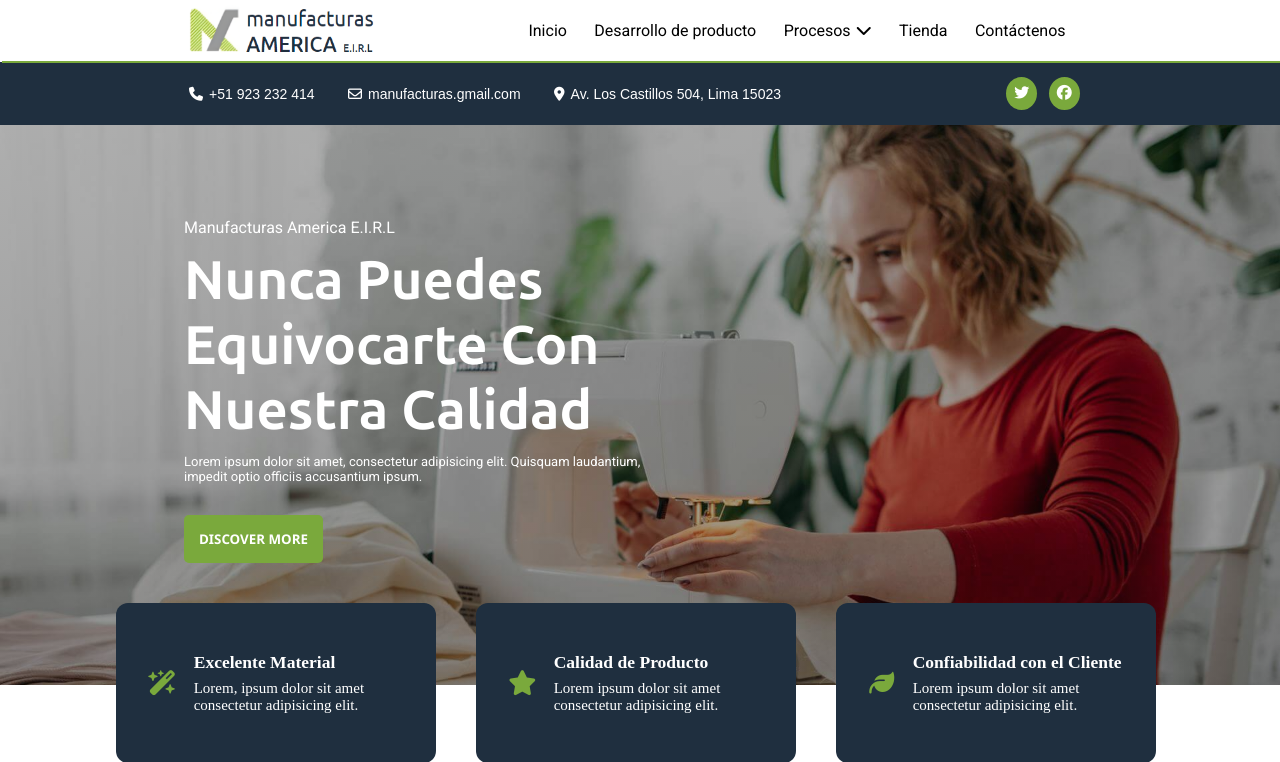
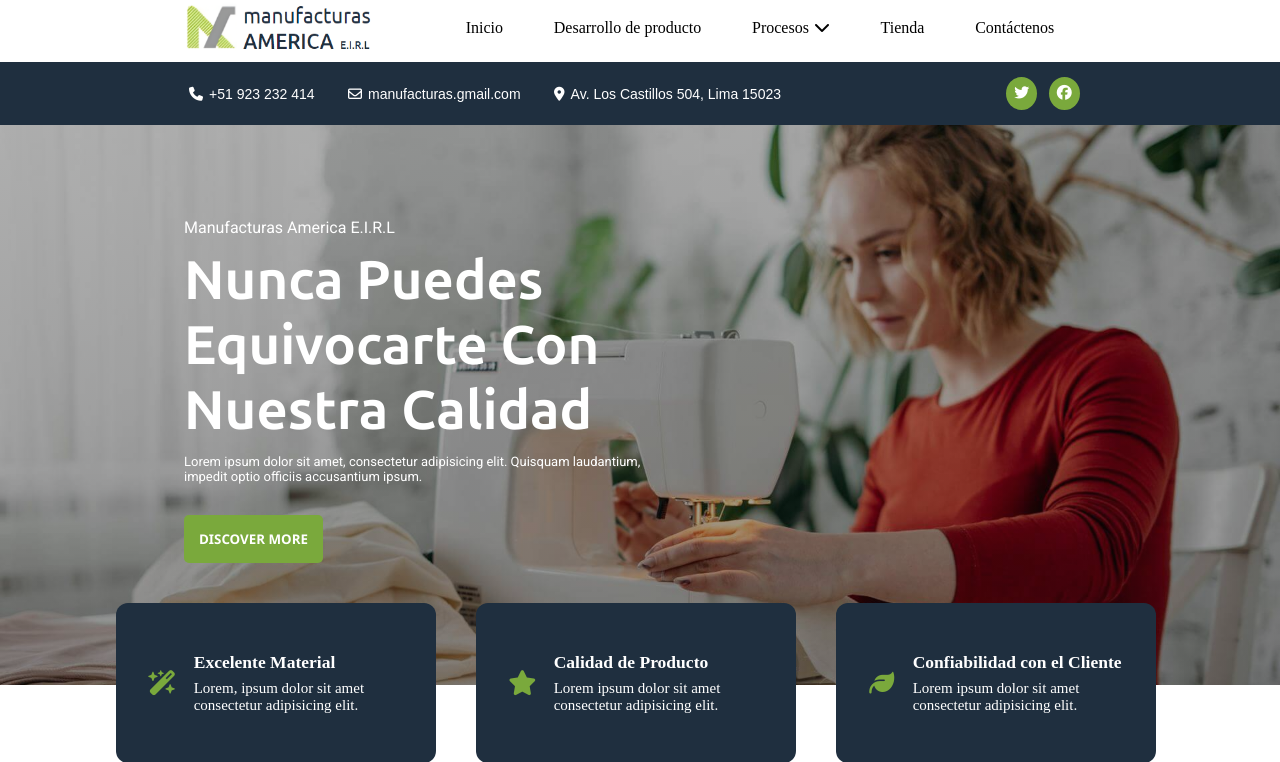
Before and after one commit to ThisWildLifef7/Manufacturas.github.io, a PHP site: page / in a window 1280 px wide. Shown: the top 762 px of the page. Run offline with PHP 8.4, Linux system fonts and the light colour scheme; some libraries are stand-ins or nearby versions.

Commit message:
Last changes 19-05

```diff
--- a/index.html
+++ b/index.html
@@ -1,5 +1,5 @@
 <!DOCTYPE html>
-<html lang="en">
+<html lang="es">
 <head>
     <meta charset="UTF-8">
     <meta name="viewport" content="width=device-width, initial-scale=1.0">
@@ -14,7 +14,7 @@
 </head>
 <body>
     <header class="header">
-        <div class="box-rigth">
+        <div class="box-right">
             <nav class="nav-right">
                 <figure class="card-logo">
                     <img class="img" src="./pics/logo.png" alt="logo">
@@ -143,7 +143,9 @@
                 <p></p>
             </div>
             <div class="box-areas">
-
+                <h2></h2>
+                <h1></h1>
+                <p></p>
             </div>
         </section>
     </main>
--- a/style.css
+++ b/style.css
@@ -10,9 +10,10 @@
     list-style: none;
 }
 
-/* html {
+html {
     font-size: 62.5;
-} */
+    scroll-behavior: smooth;
+}
 
 .header {
     display: grid;
@@ -20,7 +21,6 @@
 }
 /* Primer nav */
 .box-left {
-    /* border: 2px solid yellow; */
     width: 100%;
     padding: 10px;
     display: grid;
@@ -62,36 +62,50 @@
 }
 
 /* Segundo nav */
-.box-rigth {
+.box-right {
     width: 100%;
-    /* border: 2px solid black; */
+    height: 3.8em;
     position: fixed;
     top: 0;
     background-color: white;
     z-index: 5;
-    box-shadow: 2px 2px var(--main-two-color);
 }
 .nav-right {
     display: flex;
     margin: 0 auto;
     justify-content: space-between;
     width: 57rem;
-    padding: 3px;
 }
 
 .card-logo {
     width: 12rem;
 }
 .options-head {
-    width: 37rem;
+    width: 42rem;
     display: flex;
     justify-content: space-evenly;
     align-items: center;
-    font-family: "Roboto";
+    font-family: 'Poppins';
 }
 .options-head a {
     color: black;
+    position: relative;
+    padding: 0 9px;
+
+    transition: 0.3s;
 }
+.options-head a:after {
+    content: "";
+    position: absolute;
+    background-color: var(--main-two-color);
+    height: 3px;
+    width: 0;
+    left: 0;
+    bottom: -10px;
+
+    transition: 0.3s;
+}
+
 .fa-chevron-down {
     margin-left: 5px;
     transition: all 0.5s ease-out;
@@ -103,7 +117,6 @@
 
 /* Bloque main */
 .main {
-    /* border: 2px solid yellow; */
     display: grid;
     place-items: center;
 }
@@ -119,16 +132,13 @@
     height: 35em;
     display: grid;
     place-items: center;
-    /* border: 2px solid black; */
 }
 
 .one-box {
-    /* border: 2px solid red; */
     width: 57rem;
     position: relative;
 }
 .descrip-left {
-    /* border: 2px solid green; */
     width: 30rem;
     height: 18em;
     display: flex;
@@ -152,7 +162,6 @@
 }
 
 .descrip-right {
-    /* border: 2px solid blue; */
     width: 20rem;
     display: flex;
     justify-content: space-between;
@@ -177,7 +186,6 @@
     right: -100px;
     display: flex;
     justify-content: space-evenly;
-    /* border: 2px solid yellow; */
 }
 .card {
     width: 20em;
@@ -205,7 +213,6 @@
 
 /* second body */
 .two-part {
-    /* border: 2px solid black; */
     display: grid;
     place-items: center;
     width: 57em;
@@ -214,12 +221,10 @@
 .two-box {
     display: flex;
     height: 30rem;
-    /* border: 2px solid red; */
 }
 
 .card-preview {
     width: 50%;
-    /* border: 2px solid green; */
     display: flex;
     justify-content: center;
     align-items: center;
@@ -227,7 +232,6 @@
     position: relative;
 }
 .box {
-    /* border: 2px solid red; */
     position: absolute;
     border-radius: 10px;
     overflow: hidden;
@@ -254,7 +258,6 @@
 }
 
 .card-descrip {
-    /* border: 2px solid green; */
     width: 50%;
     display: flex;
     flex-direction: column;
@@ -262,7 +265,6 @@
 }
 
 .descrip-up {
-    /* border: 2px solid black; */
     height: 13em;
     display: flex;
     flex-direction: column;
@@ -286,7 +288,6 @@
 
 .descrip-down {
     display: flex;
-    /* border: 2px solid black; */
 }
 .my {
     width: 50%;
@@ -315,7 +316,6 @@
 
 /* three part */
 .three-part {
-    /* border: 2px solid red; */
     background-image: linear-gradient(rgba(4, 5, 9, 0.2),
     rgba(4, 5, 9, 0.3)), url(./pics/fond_4.jpg);
     background-size: cover;
@@ -330,21 +330,18 @@
 .counter-info {
     margin: 0 auto;
     width: 57em;
-    /* border: 2px solid green; */
     display: flex;
     justify-content: space-evenly;
     align-items: center;
     color: white;
 }
 .counter-info h1 {
-    /* border: 2px solid red; */
     width: 6em;
     font-size: 40px;
     font-family: 'Roboto';
     font-weight: 500;
 }
 .box-counter {
-    /* border: 2px solid blue; */
     display: flex;
     flex-direction: column;
     align-items: center;
@@ -361,9 +358,12 @@
     top: 10px;
 }
 
-.options-head a:hover {
+.options-head a:hover,
+.options-head a.active {
     color: var(--main-two-color);
-    text-decoration: underline;
+}
+.options-head a:hover:after {
+    width: 100%;
 }
 
 img {
```
Also changed, not shown: script.js (deleted, +0 -26 lines).
